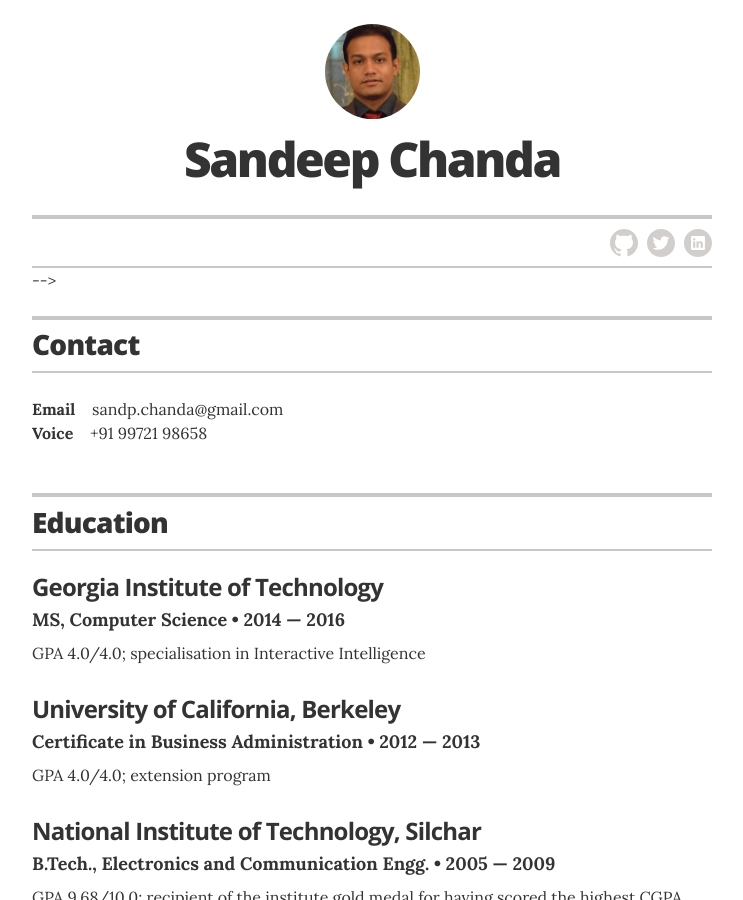
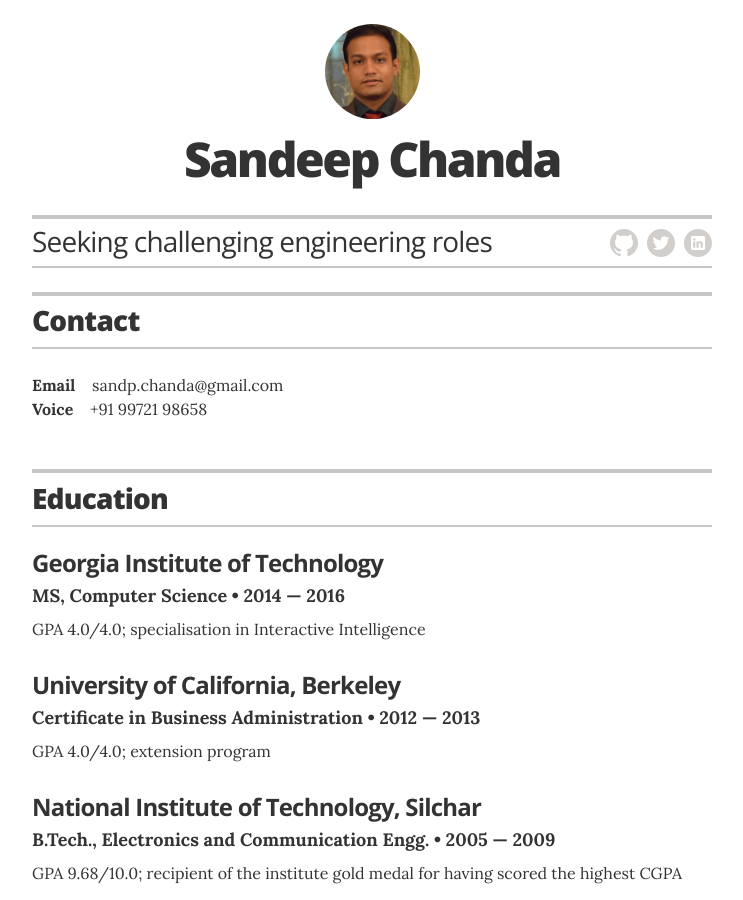
Before and after one commit to CapedCrusader/resume, a Jekyll site: the page built from index.html, in a window 1280 px wide and 900 px high. Shown: the whole window, without its empty margins (268-1011 px from the left). Built offline with Jekyll 4.4.1, drawn with Linux system fonts in a browser that asks for light colours.

Commit message:
Update skillset

```diff
--- a/_layouts/resume.html
+++ b/_layouts/resume.html
@@ -20,11 +20,11 @@
         <div class="title-bar">
 
           <!-- Your title is also defined in the _config.yml file -->
-          <!--<h2 class="header-title" itemprop="jobTitle">{{ site.resume_title }}</h2>-->
+          <h2 class="header-title" itemprop="jobTitle">{{ site.resume_title }}</h2>
 
           <!-- This is the markup for the icon links; moved out to an include because it's very verbose, and you shouldn't ever need to edit the markup (unless you want to re-order the icons); if you want to customize which links appear, define them in the _config.yml file -->
-          <!--{% include icon-links.html %}
-        </div>-->
+          {% include icon-links.html %}
+        </div>
 	<!--
         <div class="executive-summary" itemprop="description">
           <p>Having worked for an early-stage startup and having founded one myself, I have experience in almost all aspects of a tech business. This includes business development, pre-sales to product management, software development and delivery, support and so on. I took a break from work for the past one and a half years to finish my masters in computer science from Georgia Tech. Currently I am presently looking for roles in product management.  </p>
```
